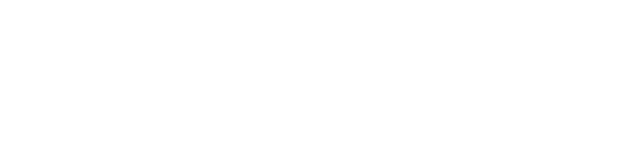
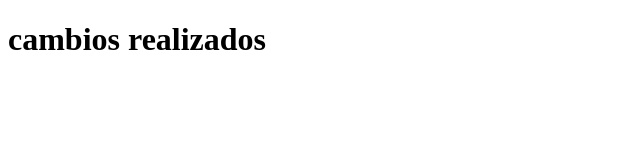
Before and after one commit to BeafLee/documents, a plain HTML site: page index.html in a window 1280 px wide. Shown: the whole page, without its empty margins (0-640 px from the left). Drawn offline with Linux system fonts and the light colour scheme.

Commit message:
ahora el index.html tiene un h1

```diff
--- a/index.html
+++ b/index.html
@@ -7,6 +7,9 @@
     <title>Git Proyecto</title>
 </head>
 <body>
-
+    <h1>
+        cambios
+        realizados
+    </h1>
 </body>
 </html>
```
